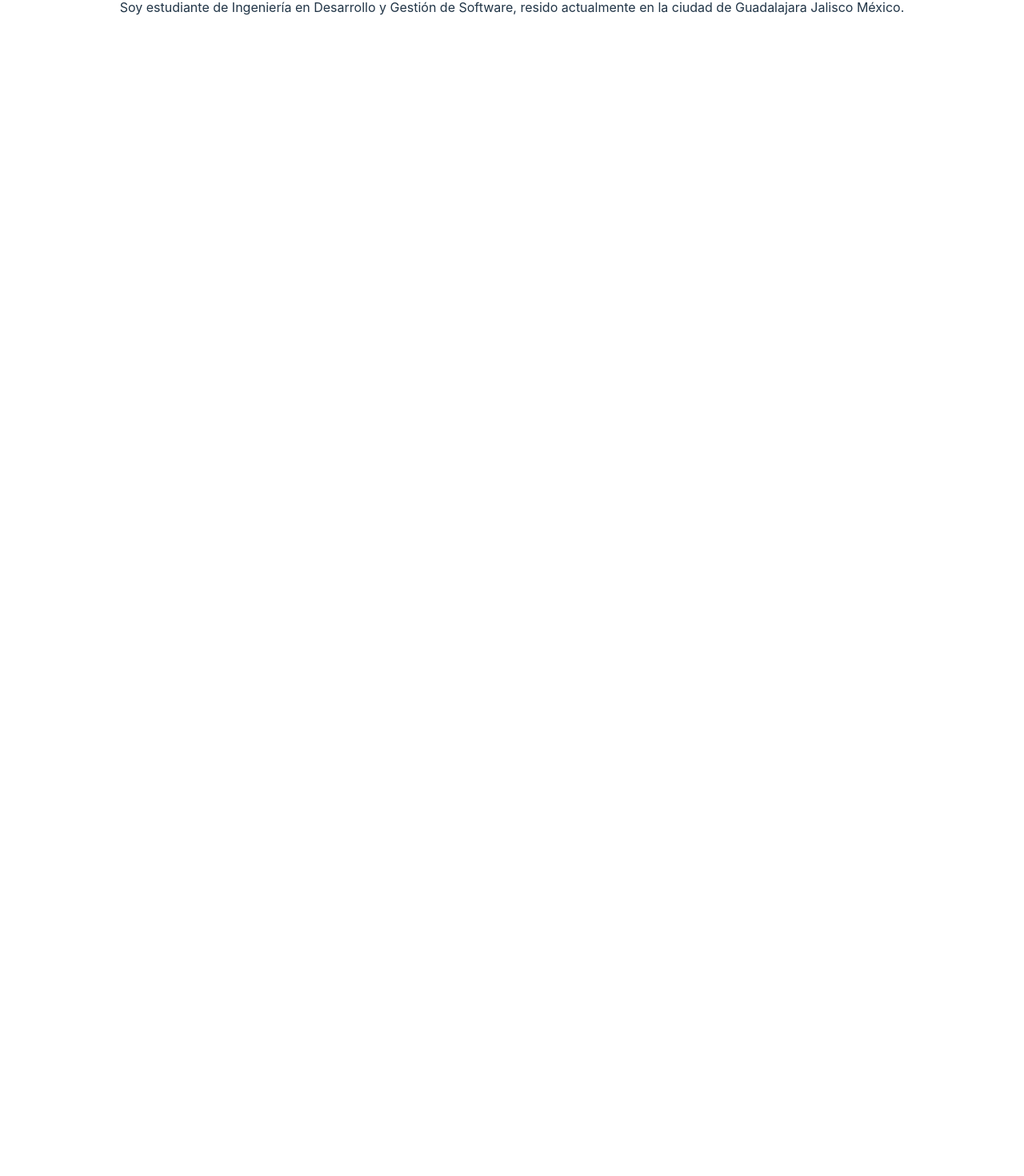
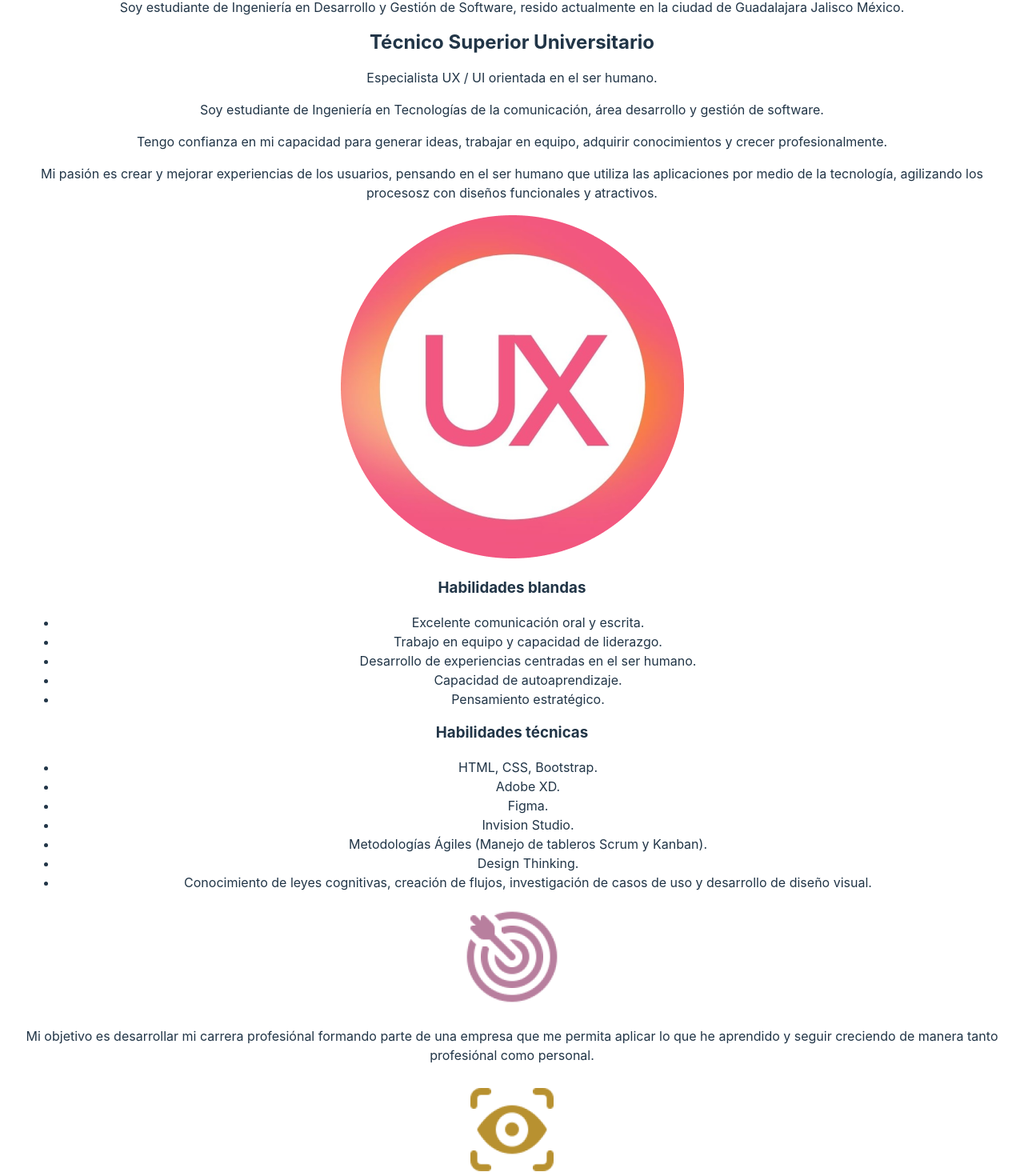
Before and after one commit to eduhsoto/spatania-react, a React (Vite) app: page / in a window 1280 px wide. Shown: the part 816-2286 px from the top of the page at 80% size. Before the commit the page ends 885 px from the top, so only its background shows below. Built offline with nearby package versions, Linux system fonts and the light colour scheme.

Commit message:
component objective

```diff
--- /dev/null
+++ b/src/components/home/Objective.jsx
@@ -0,0 +1,15 @@
+const Objective = ({ img, paragraph, listed, elements}) => {
+  return (
+    <div class="card__objectives">
+      <img src={img} alt="goal image" class="card__image" />
+      <p class="text__objetives">{paragraph}</p>
+      {listed
+        ? elements.map((value, index) => {
+            return <li key={index}>{value}</li>;
+          })
+        : listed}
+    </div>
+  );
+};
+
+export default Objective;
--- /dev/null
+++ b/src/components/home/Skill.jsx
@@ -0,0 +1,14 @@
+const Skill = ({ title, listSkill }) => {
+  return (
+    <div class="skills">
+      <h3 class="title__skills">{title}</h3>
+      <ul class="list__skills">
+        {listSkill.map((value, index) => {
+          return <li key={index}>{value}</li>;
+        })}
+      </ul>
+    </div>
+  );
+};
+
+export default Skill;
--- a/src/pages/home.jsx
+++ b/src/pages/home.jsx
@@ -1,12 +1,91 @@
 import Head from "../components/Head";
+import Skill from "../components/home/Skill";
+import Objective from "../components/home/Objective";
 
 const Home = () => {
   return (
-    <Head
-      img="../src/assets/profile-tania.png"
-      title="Hola! Mi nombre es Tania y soy diseñadora UX"
-      paragraph="Soy estudiante de Ingeniería en Desarrollo y Gestión de Software, resido actualmente en la ciudad de Guadalajara Jalisco México."
-    />
+    <>
+      <Head
+        img="../src/assets/profile-tania.png"
+        title="Hola! Mi nombre es Tania y soy diseñadora UX"
+        paragraph="Soy estudiante de Ingeniería en Desarrollo y Gestión de Software, resido actualmente en la ciudad de Guadalajara Jalisco México."
+      />
+      <section class="about__me">
+        <div class="container">
+          <div class="about">
+            <h2 class="title__grade">Técnico Superior Universitario</h2>
+            <p class="title__specialization">
+              Especialista UX / UI orientada en el ser humano.
+            </p>
+            <p>
+              Soy estudiante de Ingeniería en Tecnologías de la comunicación,
+              área desarrollo y gestión de software.
+            </p>
+            <p>
+              Tengo confianza en mi capacidad para generar ideas, trabajar en
+              equipo, adquirir conocimientos y crecer profesionalmente.
+            </p>
+            <p>
+              Mi pasión es crear y mejorar experiencias de los usuarios,
+              pensando en el ser humano que utiliza las aplicaciones por medio
+              de la tecnología, agilizando los procesosz con diseños funcionales
+              y atractivos.
+            </p>
+          </div>
+          <img
+            src="../src/assets/ux-image.png"
+            alt="ux image"
+            class="ux__image about"
+          />
+        </div>
+      </section>
+      <section>
+        <div className="container">
+          <Skill
+            title="Habilidades blandas"
+            listSkill={[
+              "Excelente comunicación oral y escrita.",
+              "Trabajo en equipo y capacidad de liderazgo.",
+              "Desarrollo de experiencias centradas en el ser humano.",
+              "Capacidad de autoaprendizaje.",
+              "Pensamiento estratégico.",
+            ]}
+          />
+          <Skill
+            title="Habilidades técnicas"
+            listSkill={[
+              "HTML, CSS, Bootstrap.",
+              "Adobe XD.",
+              "Figma.",
+              "Invision Studio.",
+              "Metodologías Ágiles (Manejo de tableros Scrum y Kanban).",
+              "Design Thinking.",
+              "Conocimiento de leyes cognitivas, creación de flujos, investigación de casos de uso y desarrollo de diseño visual.",
+            ]}
+          />
+        </div>
+      </section>
+      <section>
+        <div className="container">
+          <Objective
+            img="../src/assets/goal.png"
+            paragraph="Mi objetivo es desarrollar mi carrera profesiónal formando parte de una empresa que me permita aplicar lo que he aprendido y seguir creciendo de manera tanto profesiónal como personal."
+            listed={false}
+          />
+          <Objective
+            img="../src/assets/vision.png"
+            paragraph="Crear diseños llamativos, intuitivos y funcionales que mejoren la experiencia de las personas que utilizan tecnología ayudando a lograr sus objetivos de manera rápida y eficaz."
+            listed={false}
+          />
+          <Objective
+            img="../src/assets/honesty.png"
+            paragraph="Crear diseños llamativos, intuitivos y funcionales que mejoren la experiencia de las personas que utilizan tecnología ayudando a lograr sus objetivos de manera rápida y eficaz."
+            listed={true}
+            elements={["Pasión", "Respeto", "Honestidad", "Resposabilidad", "Puntualidad", "Trabajo en equipo"]}
+          />
+        </div>
+      </section>
+    </>
   );
 };
 
```
